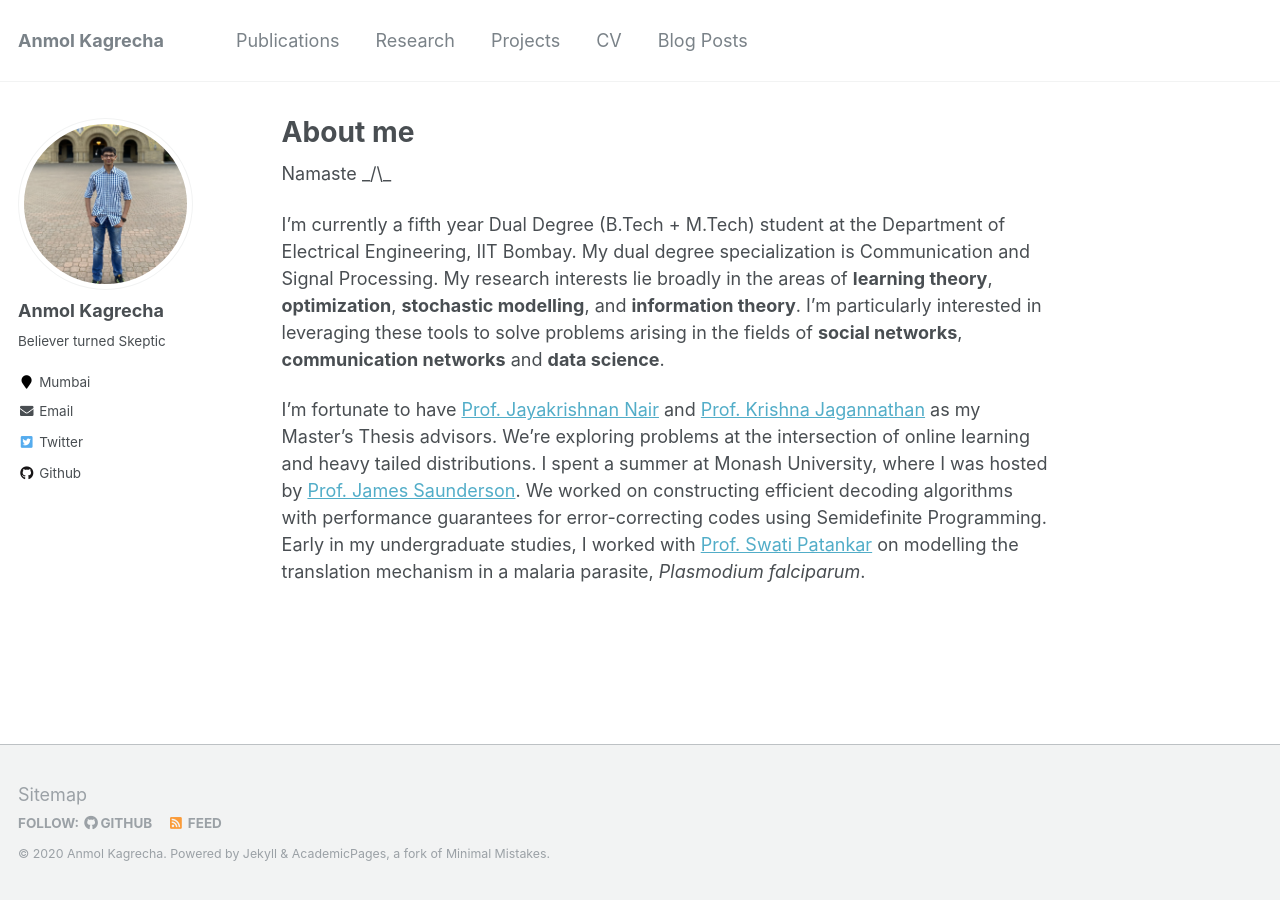
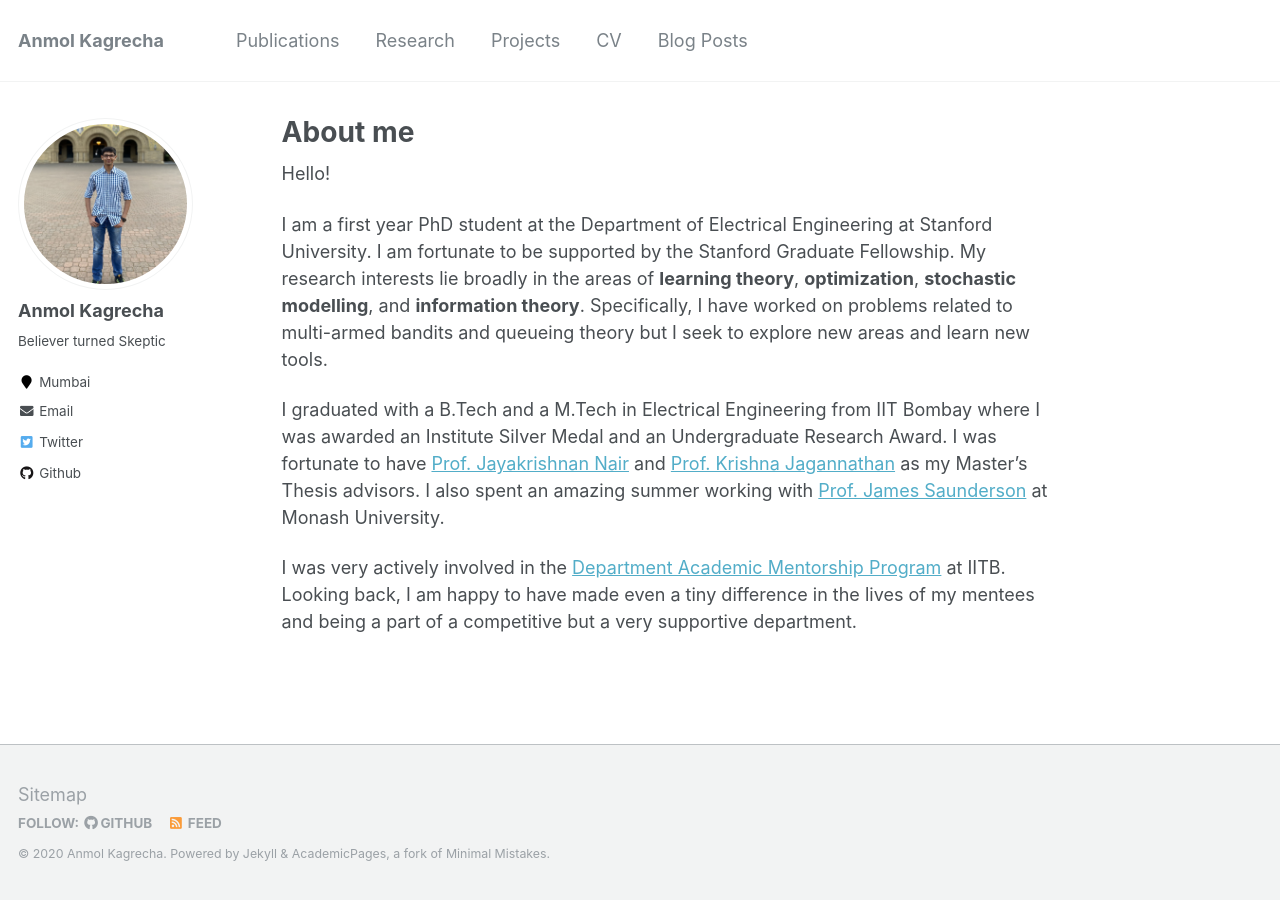
Before and after one commit to akagrecha/akagrecha.github.io, a Jekyll site: the page built from _pages/about.md, in a window 1280 px wide. Built offline with Jekyll 4.4.1, drawn with Linux system fonts in a browser that asks for light colours.

Commit message:
Updated about

```diff
--- a/_pages/about.md
+++ b/_pages/about.md
@@ -8,8 +8,19 @@ redirect_from:
   - /about.html
 ---
 
-Namaste \_/\\\_
+Hello!
 
-I'm currently a fifth year Dual Degree (B.Tech + M.Tech) student at the Department of Electrical Engineering, IIT Bombay. My dual degree specialization is Communication and Signal Processing. My research interests lie broadly in the areas of **learning theory**, **optimization**, **stochastic modelling**, and **information theory**. I'm particularly interested in leveraging these tools to solve problems arising in the fields of **social networks**, **communication networks** and **data science**.
+I am a first year PhD student at the Department of Electrical Engineering at Stanford University.
+I am fortunate to be supported by the Stanford Graduate Fellowship. My research interests lie
+broadly in the areas of **learning theory**, **optimization**, **stochastic modelling**, and **information theory**. Specifically, I have worked on problems related to multi-armed bandits
+and queueing theory but I seek to explore new areas and learn new tools.
 
-I'm fortunate to have [Prof. Jayakrishnan Nair](https://www.ee.iitb.ac.in/~jayakrishnan.nair/) and [Prof. Krishna Jagannathan](http://www.ee.iitm.ac.in/~krishnaj/) as my Master's Thesis advisors. We're exploring problems at the intersection of online learning and heavy tailed distributions. I spent a summer at Monash University, where I was hosted by [Prof. James Saunderson](https://ecse.monash.edu/staff/james/). We worked on constructing efficient decoding algorithms with performance guarantees for error-correcting codes using Semidefinite Programming. Early in my undergraduate studies, I worked with [Prof. Swati Patankar](http://www.bio.iitb.ac.in/~patankar/) on modelling the translation mechanism in a malaria parasite, *Plasmodium falciparum*.
+I graduated with a B.Tech and a M.Tech in Electrical Engineering from IIT Bombay where I was awarded
+an Institute Silver Medal and an Undergraduate Research Award. I was fortunate
+to have [Prof. Jayakrishnan Nair](https://www.ee.iitb.ac.in/~jayakrishnan.nair/) and
+[Prof. Krishna Jagannathan](http://www.ee.iitm.ac.in/~krishnaj/) as my Master's Thesis advisors.
+I also spent an amazing summer working with [Prof. James Saunderson](https://ecse.monash.edu/staff/james/) at Monash University.
+
+I was very actively involved in the [Department Academic Mentorship Program](https://dampeeiitb.wordpress.com/) at IITB. Looking back, I am happy to have made even a
+tiny difference in the lives of my mentees and being a part of a competitive but a very
+supportive department.
```
